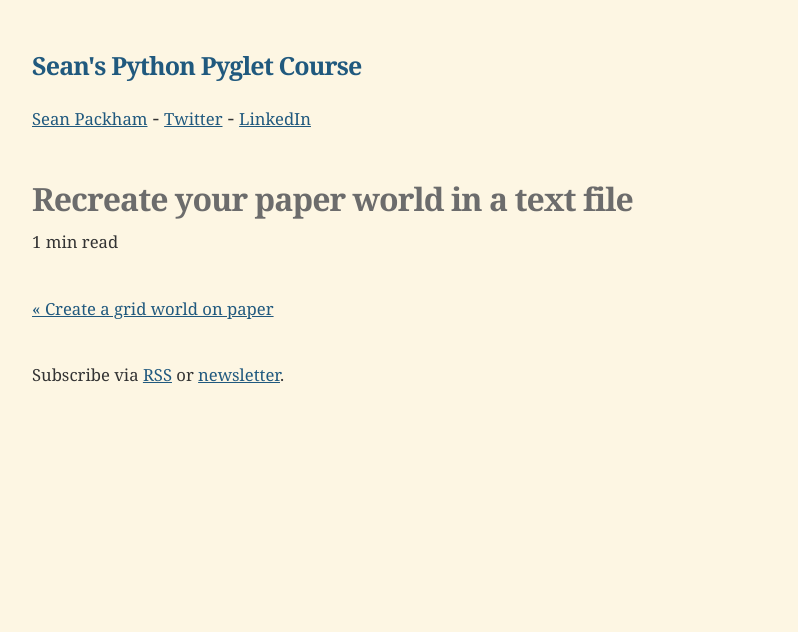
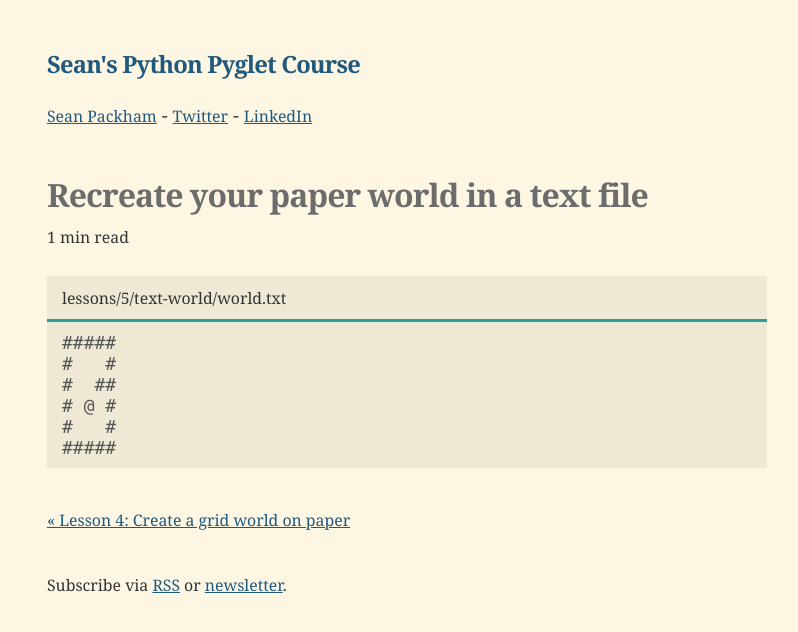
Before and after one commit to nooberson/python-pyglet-course, a Jekyll site: the page built from _lessons/5/text-world/index.md, in a window 1280 px wide. Shown: the top 632 px of the page, without its empty margins (233-1031 px from the left). Built offline with Jekyll 4.4.1, drawn with Linux system fonts in a browser that asks for light colours.

Commit message:
More styles and tweaks

````diff
--- a/_config.yml
+++ b/_config.yml
@@ -6,7 +6,7 @@
 permalink: pretty
 
 # bump if alterting styles
-version: 1
+version: 2
 
 collections:
   lessons:
--- a/_layouts/lesson.html
+++ b/_layouts/lesson.html
@@ -6,7 +6,7 @@
 
 <small>
   {% assign words = content | number_of_words %}
-  {% if words < 360 %} 1 min {% else %} {{ words | divided_by:120 }} mins {% endif %} read
+  {% if words < 360 %} 1 min {% else %} {{ words | divided_by:100 }} mins {% endif %} read
 </small>
 
 {{ content }}
@@ -14,10 +14,13 @@
 <div class="pagination">
   {% if page.previous.url %}
     <a class="previous" href="{{ page.previous.url |  replace:'index','' }}">
-      &laquo; {{ page.previous.title }}</a>
+      &laquo; Lesson {{ page.previous.path | slice:9 | split:'/' | first }}:
+      {{ page.previous.title }}
+    </a>
   {% endif %}
   {% if page.next.url %}
     <a class="next" href="{{ page.next.url |  replace:'index','' }}">
+      Lesson {{ page.next.path | slice:9 | split:'/' | first }}:
       {{ page.next.title }} &raquo;
     </a>
   {% endif %}
--- a/_lessons/5/text-world/index.md
+++ b/_lessons/5/text-world/index.md
@@ -2,3 +2,14 @@
 title:  Recreate your paper world in a text file
 date:   2017-05-25 08:00:00 +0000
 ---
+
+
+<div class="path">lessons/5/text-world/world.txt</div>
+```
+#####
+#   #
+#  ##
+# @ #
+#   #
+#####
+```
--- a/styles.scss
+++ b/styles.scss
@@ -3,7 +3,7 @@
 
 // variables
 
-$width-page: 750px;
+$width-page: 720px;
 
 $background-body: #fdf6e3;
 $background-code: #eee8d5;
@@ -11,8 +11,10 @@
 $color-text: #333333;
 $color-heading: #6c6c6c;
 $color-anchor: #20597e;
+$color-code: #555555;
 
-$font-family: Georgia, serif;
+$font-body: 19px Georgia, serif;
+$font-code: 18px Consolas, Courier New, monospace;
 
 
 // styles
@@ -21,14 +23,13 @@
   max-width: $width-page;
   background: $background-body;
   color: $color-text;
-  font-family: $font-family;
-  font-size: 20px;
+  font: $font-body;
   line-height: 1.58;
   margin: 0 auto 50px;
   padding: 0 20px;
 
   @media(max-width: $width-page) {
-    font-size: 18px;
+    font-size: 17px;
   }
 }
 
@@ -48,19 +49,39 @@
   }
 }
 
-blockquote, pre {
-  background: $background-code;
+blockquote {
   font-style: italic;
   margin: 1.5em 0;
   padding: 0 1em;
-  font-size: 26px;
+  font-size: 24px;
 
   @media(max-width: $width-page) {
-    font-size: 22px;
+    font-size: 20px;
   }
 }
 
-img { max-width: $width-page; }
+code, pre {
+  background: $background-code;
+  color: $color-code;
+  font: $font-code;
+}
+
+pre {
+  margin: 20px 0;
+  padding: 10px 15px;
+}
+
+div.path {
+  background: $background-code;
+  font-size: smaller;
+  padding: 10px 15px 8px;
+  margin: 25px 0 -20px;
+  border-bottom: 3px solid #2aa198;
+}
+
+img {
+  max-width: $width-page;
+}
 
 header, footer {
   margin: 40px 0;
````
Also changed, not shown: _lessons/5/text-world/world.txt (added).
